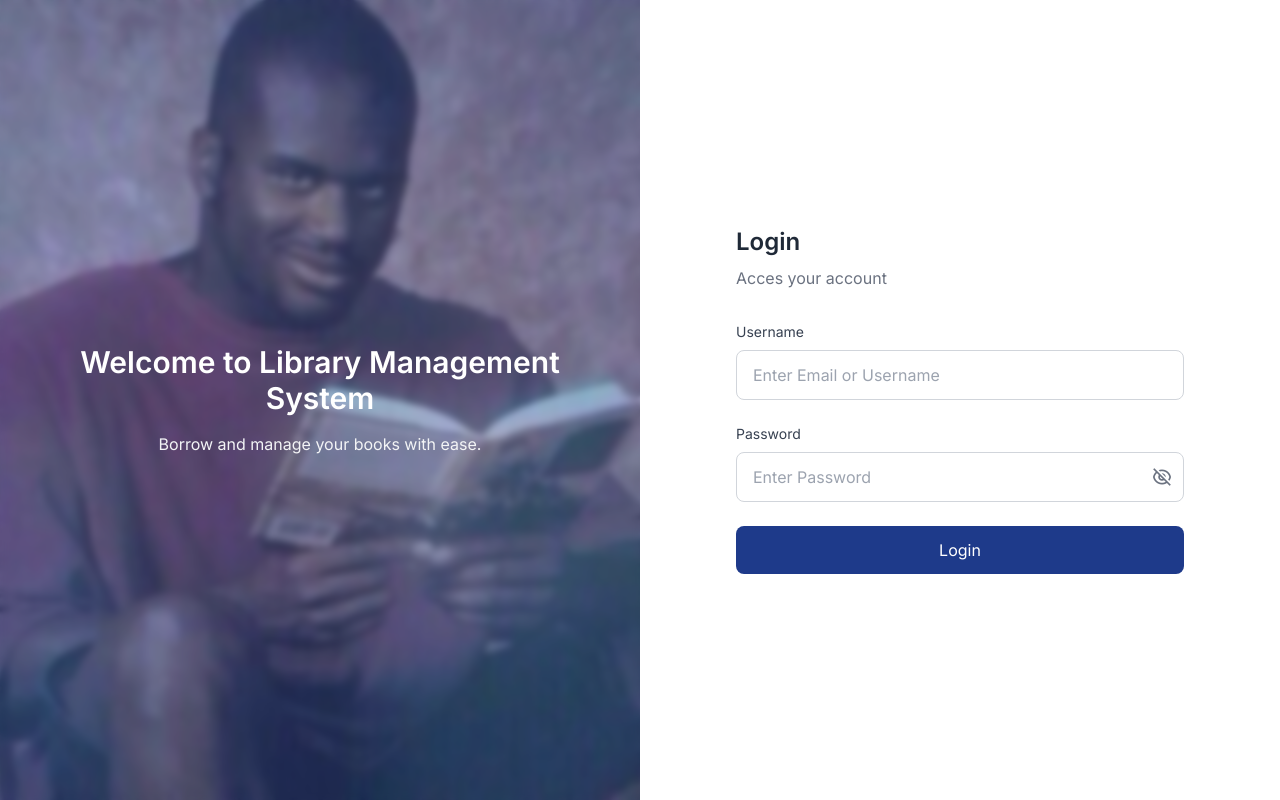
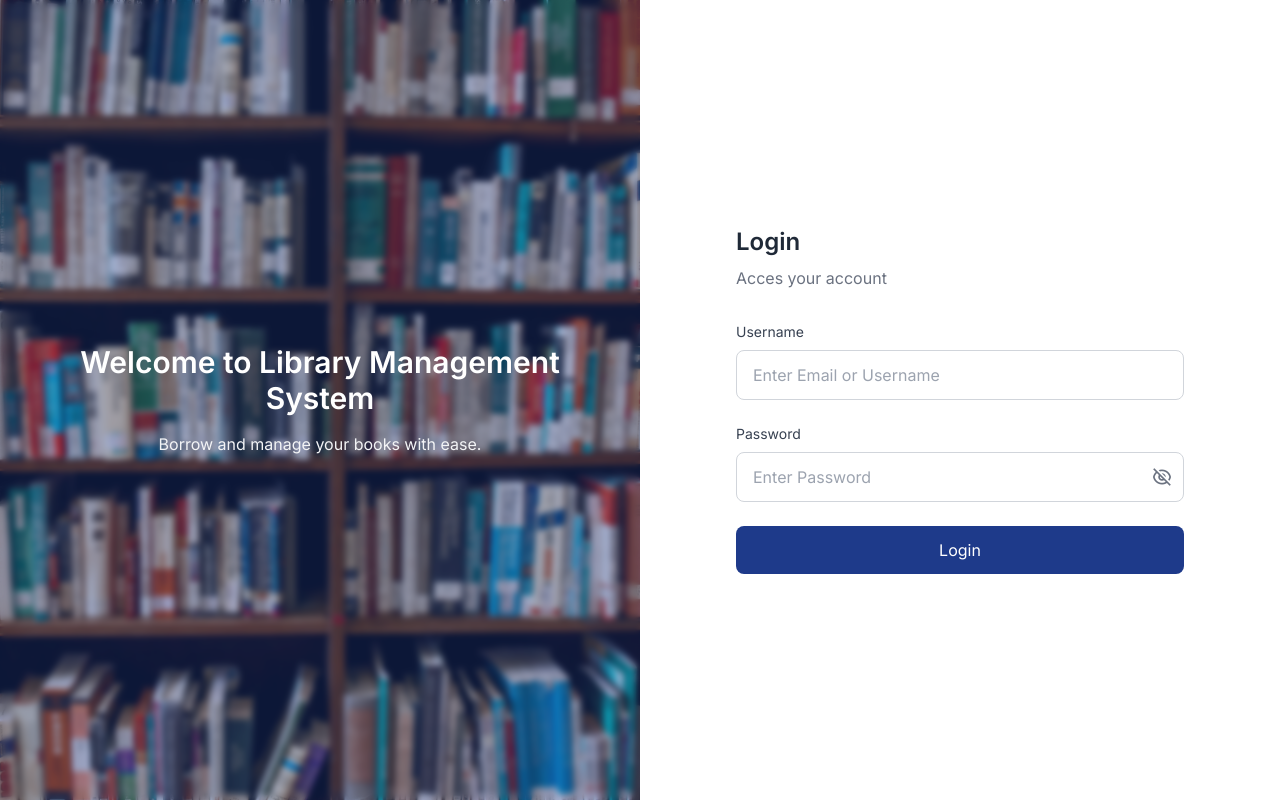
Before and after one commit to Ebxxx/Libray-Management-System, a PHP site: page /interface/login.php in a window 1280 px wide. Run offline with PHP 8.4, Linux system fonts and the light colour scheme; some libraries are stand-ins or nearby versions.

Commit message:
change login picture

```diff
--- a/interface/login.php
+++ b/interface/login.php
@@ -43,7 +43,7 @@ if ($_SERVER['REQUEST_METHOD'] === 'POST') {
     <div class="w-full min-h-screen flex">
         <!-- Left side with illustration -->
         <div class="hidden lg:flex lg:w-1/2 relative items-center justify-center p-12 overflow-hidden"
-             style="background-image: url('../uploads/images/7a731ad3cc969be40ba7ae6417c7aa85.jpg');
+             style="background-image: url('../uploads/images/library-illustration.jpg');
                     background-size: cover;
                     background-position: center;
                     background-repeat: no-repeat;">
```
